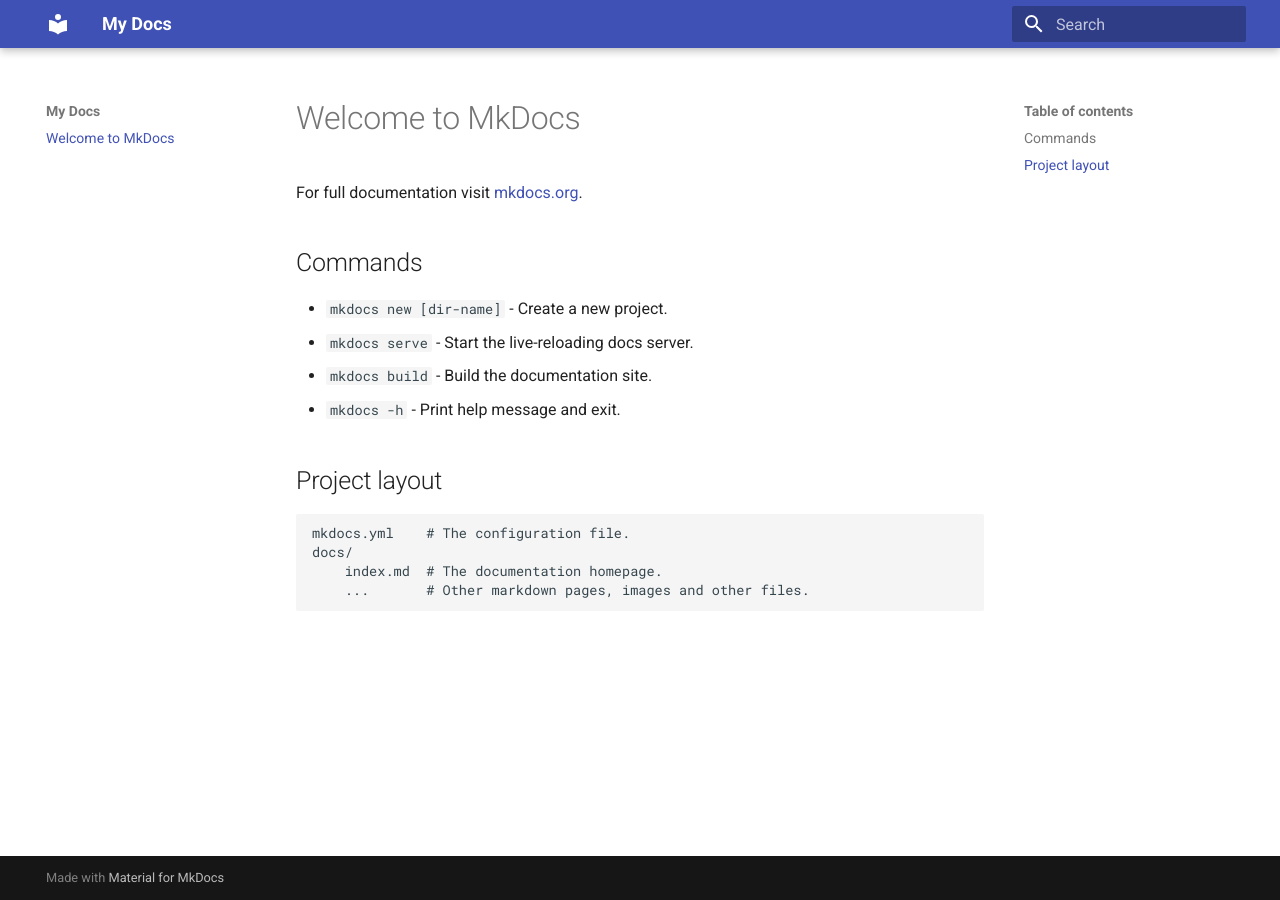
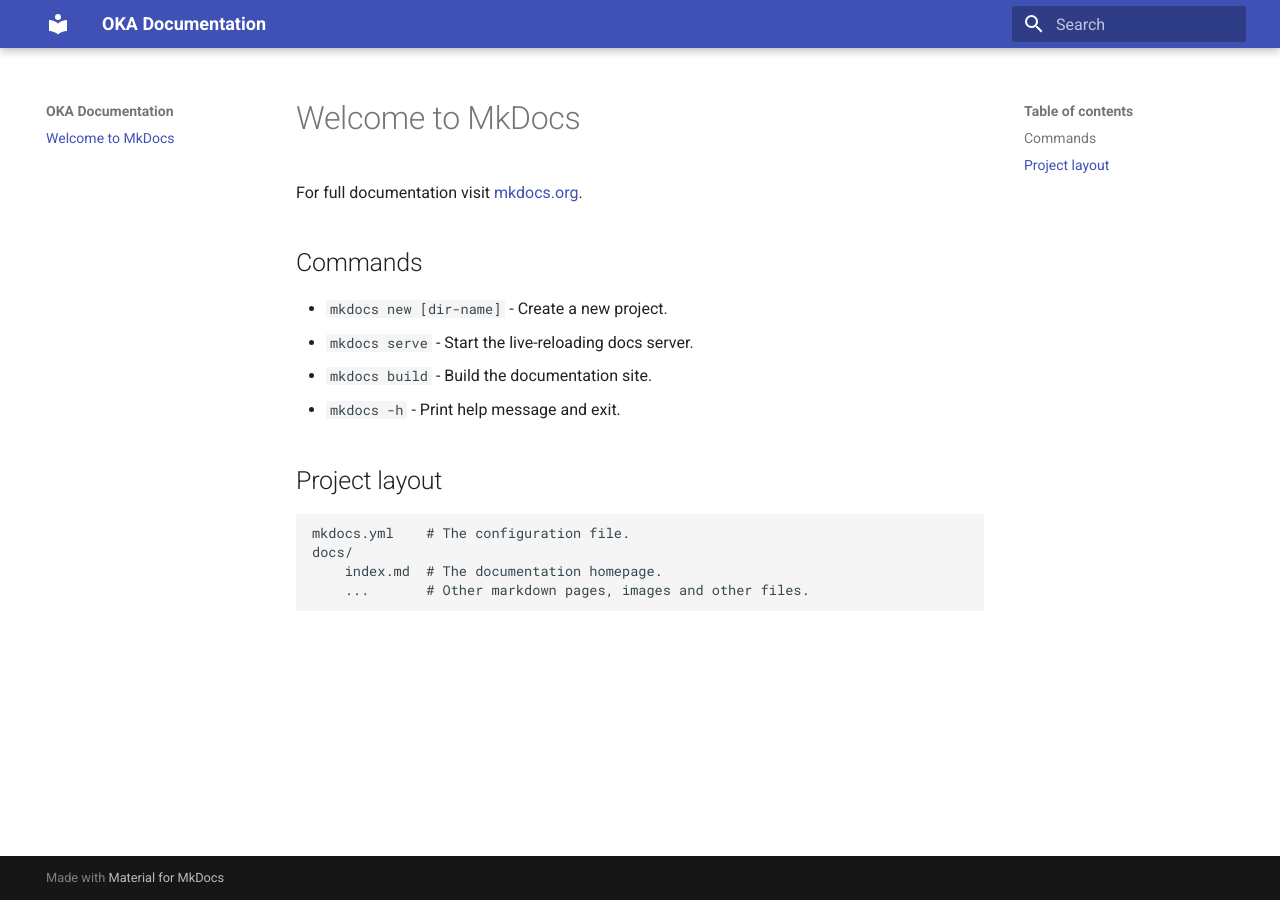
Before and after one commit to rabizao/oka-repository, an MkDocs documentation site: the page built from docs/index.md, in a window 1280 px wide. Built offline with MkDocs 1.6.1 and Material for MkDocs 9.7.7, drawn with Linux system fonts in a browser that asks for light colours.

Commit message:
docs update test

```diff
--- a/mkdocs.yml
+++ b/mkdocs.yml
@@ -1,3 +1,3 @@
-site_name: My Docs
+site_name: OKA Documentation
 theme:
   name: material
```
